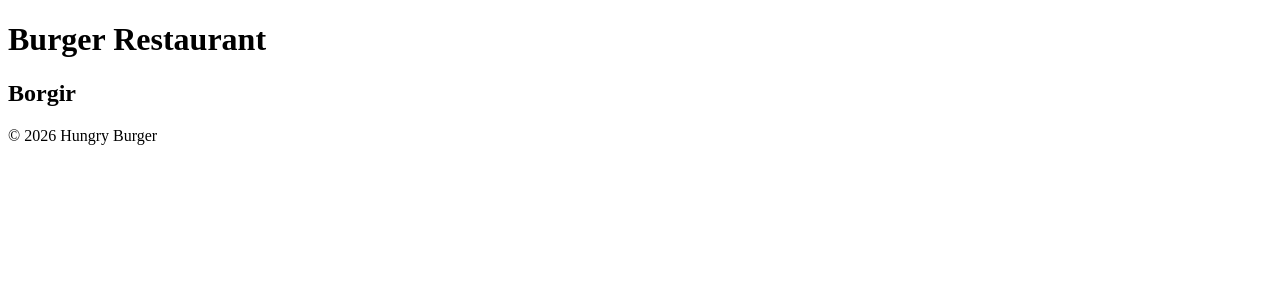
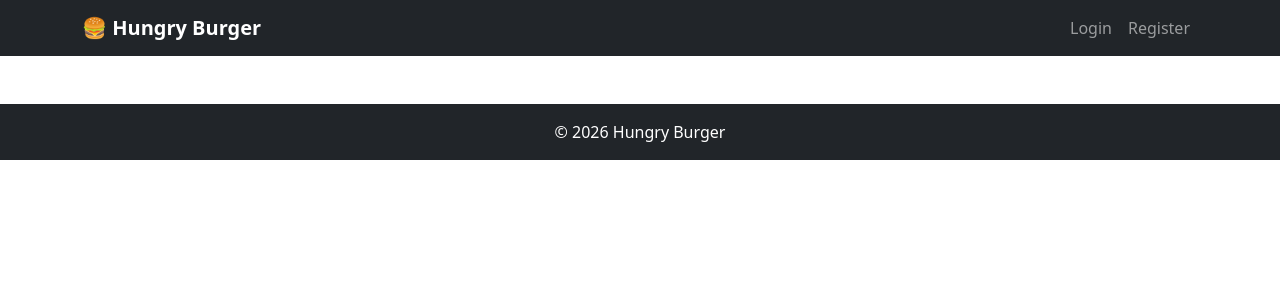
Before and after one commit to ShockZeRa1/Hungry-Burger, a Django app: template menu/templates/index.html in a window 1280 px wide. Shown: the top 300 px of the page. Run offline with Django 5.2, Linux system fonts and the light colour scheme; the template is opened without the code that fills it, so the values that code supplies are empty.

Commit message:
base template

```diff
--- a/hungry/settings.py
+++ b/hungry/settings.py
@@ -63,7 +63,7 @@ ROOT_URLCONF = 'hungry.urls'
 TEMPLATES = [
     {
         'BACKEND': 'django.template.backends.django.DjangoTemplates',
-        'DIRS': [],
+        'DIRS': [BASE_DIR / 'hungry' / 'templates'],
         'APP_DIRS': True,
         'OPTIONS': {
             'context_processors': [
--- a/hungry/templates/base.html
+++ b/hungry/templates/base.html
@@ -3,16 +3,58 @@
 <head>
     <meta charset="UTF-8">
     <meta name="viewport" content="width=device-width, initial-scale=1.0">
-    <title>Burger Restaurant - {% block title %}{% endblock %}</title>
+    <title>{% block title %}Hungry Burger{% endblock %}</title>
+    <link href="https://cdn.jsdelivr.net/npm/bootstrap@5.3.0/dist/css/bootstrap.min.css" rel="stylesheet">
 </head>
 <body>
-    <h1>Burger Restaurant</h1>
+    <nav class="navbar navbar-expand-lg navbar-dark bg-dark">
+        <div class="container">
+            <a class="navbar-brand fw-bold" href="/">🍔 Hungry Burger</a>
+            <button class="navbar-toggler" type="button" data-bs-toggle="collapse" data-bs-target="#navbarNav">
+                <span class="navbar-toggler-icon"></span>
+            </button>
+            <div class="collapse navbar-collapse" id="navbarNav">
+                <ul class="navbar-nav ms-auto">
+                    {% if user.is_authenticated %}
+                    <li class="nav-item">
+                        <a class="nav-link" href="#">Cart</a>
+                    </li>
+                    <li class="nav-item">
+                        <a class="nav-link" href="#">Past Orders</a>
+                    </li>
+                    <li class="nav-item">
+                        <a class="nav-link" href="{% url 'account_logout' %}">Logout</a>
+                    </li>
+                    {% else %}
+                    <li class="nav-item">
+                        <a class="nav-link" href="{% url 'account_login' %}">Login</a>
+                    </li>
+                    <li class="nav-item">
+                        <a class="nav-link" href="{% url 'account_signup' %}">Register</a>
+                    </li>
+                    {% endif %}
+                </ul>
+            </div>
+        </div>
+    </nav>
 
-    <main>
-        {% block main %}
+    <main class="container my-4">
+        {% if messages %}
+        {% for message in messages %}
+        <div class="alert alert-info alert-dismissible fade show">
+            {{ message }}
+            <button type="button" class="btn-close" data-bs-dismiss="alert"></button>
+        </div>
+        {% endfor %}
+        {% endif %}
+        {% block content %}
         {% endblock %}
     </main>
 
-    <footer>&copy; 2026 Hungry Burger</footer>
+    <footer class="bg-dark text-white text-center py-3 mt-5">
+        <p class="mb-0">© 2026 Hungry Burger</p>
+    </footer>
+
+    <script src="https://cdn.jsdelivr.net/npm/bootstrap@5.3.0/dist/js/bootstrap.bundle.min.js"></script>
 </body>
 </html>
```
